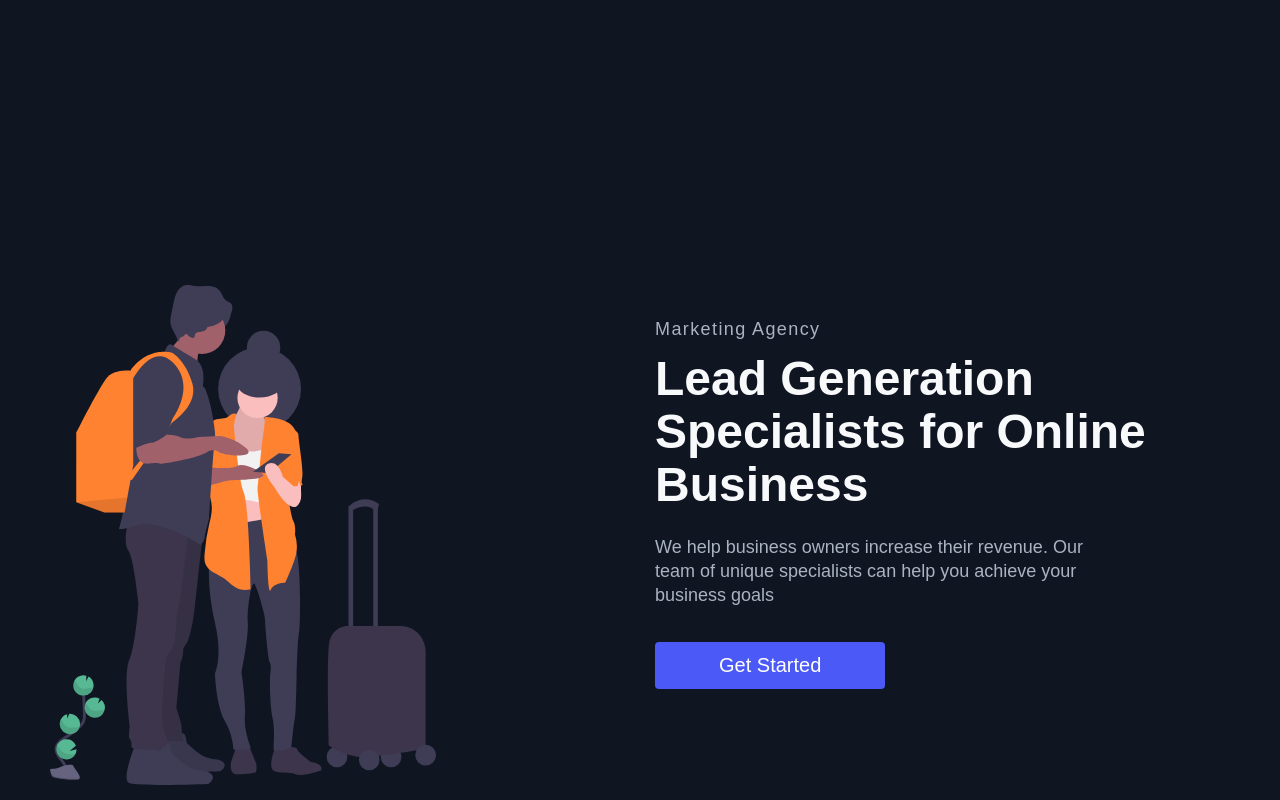
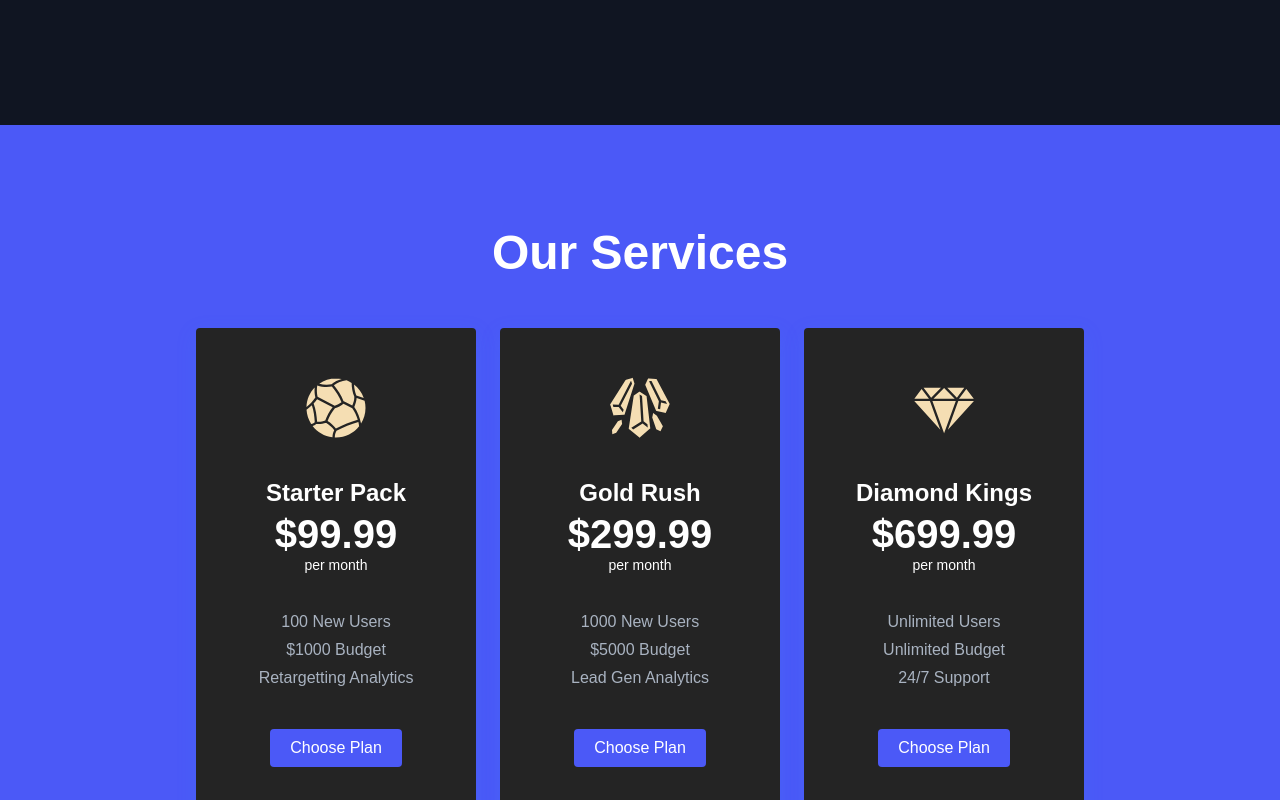
Before and after one commit to danifranklingr/MusicServicesPage, a React (Create React App) app: page / in a window 1280 px wide. Shown: the part 2200-3000 px from the top of the page. Built offline with nearby package versions, Linux system fonts and the light colour scheme.

Commit message:
Pricing Terminado

```diff
--- a/src/components/Pricing/Pricing.elements.js
+++ b/src/components/Pricing/Pricing.elements.js
@@ -58,6 +58,7 @@ export const PricingCard = styled(Link)`
 		transform: scale(1.06);
 		transition: all 0.3s ease-out;
 		color: #1c2237;
+		border: solid 3px wheat;
 	}
 	@media (max-width: 960px){
 		width: 90%;
@@ -79,6 +80,12 @@ export const PricingCardInfo = styled.div`
 
 export const PricingCardIcon = styled.div`
 	margin: 24px 0;
+		color:wheat;
+
+	font-size: 64px;
+	&:hover{
+		color: #4b59f7;
+	}
 `;
 
 export const PricingCardPlan = styled.h3`
--- a/src/components/Pricing/Pricing.js
+++ b/src/components/Pricing/Pricing.js
@@ -1,7 +1,6 @@
 import React from 'react';
 import {Button} from "../../globalStyles";
-import {GiCrystalBars, GiCutDiamond, GiRock} from "react-icons/gi";
-import {IconContext} from "react-icons/lib";
+import {GiCrystalBars, GiCutDiamond, GiStoneSphere} from "react-icons/gi";
 import	{PricingSection, PricingWrapper, PricingHeading, PricingContainer,
 				PricingCard, PricingCardInfo,	PricingCardIcon, PricingCardPlan,
 				PricingCardCost, PricingCardLength, PricingCardFeatures, PricingCardFeature,
@@ -9,9 +8,61 @@ import	{PricingSection, PricingWrapper, PricingHeading, PricingContainer,
 
 function Pricing() {
 	return (
-		<div>
-
-		</div>
+		<PricingSection>
+			<PricingWrapper>
+				<PricingHeading> Our Services </PricingHeading>
+				<PricingContainer>
+					<PricingCard to="/sign-up">
+						<PricingCardInfo>
+							<PricingCardIcon>
+								<GiStoneSphere/>
+							</PricingCardIcon>
+							<PricingCardPlan> Starter Pack </PricingCardPlan>
+							<PricingCardCost> $99.99 </PricingCardCost>
+							<PricingCardLength> per month </PricingCardLength>
+							<PricingCardFeatures>
+								<PricingCardFeature> 100 New Users </PricingCardFeature>
+								<PricingCardFeature> $1000 Budget </PricingCardFeature>
+								<PricingCardFeature> Retargetting Analytics </PricingCardFeature>
+							</PricingCardFeatures>
+							<Button primary> Choose Plan </Button>
+						</PricingCardInfo>
+					</PricingCard>
+					<PricingCard to="/sign-up">
+						<PricingCardInfo>
+							<PricingCardIcon>
+								<GiCrystalBars/>
+							</PricingCardIcon>
+							<PricingCardPlan> Gold Rush </PricingCardPlan>
+							<PricingCardCost> $299.99 </PricingCardCost>
+							<PricingCardLength> per month </PricingCardLength>
+							<PricingCardFeatures>
+								<PricingCardFeature> 1000 New Users </PricingCardFeature>
+								<PricingCardFeature> $5000 Budget </PricingCardFeature>
+								<PricingCardFeature> Lead Gen Analytics </PricingCardFeature>
+							</PricingCardFeatures>
+							<Button primary> Choose Plan </Button>
+						</PricingCardInfo>
+					</PricingCard>
+					<PricingCard to="/sign-up">
+						<PricingCardInfo>
+							<PricingCardIcon>
+								<GiCutDiamond/>
+							</PricingCardIcon>
+							<PricingCardPlan> Diamond Kings </PricingCardPlan>
+							<PricingCardCost> $699.99 </PricingCardCost>
+							<PricingCardLength> per month </PricingCardLength>
+							<PricingCardFeatures>
+								<PricingCardFeature> Unlimited Users </PricingCardFeature>
+								<PricingCardFeature> Unlimited Budget </PricingCardFeature>
+								<PricingCardFeature> 24/7 Support </PricingCardFeature>
+							</PricingCardFeatures>
+							<Button primary> Choose Plan </Button>
+						</PricingCardInfo>
+					</PricingCard>
+				</PricingContainer>
+			</PricingWrapper>
+		</PricingSection>
 	)
 }
 
--- a/src/components/index.js
+++ b/src/components/index.js
@@ -6,3 +6,6 @@ export {default as InfoSection} from "./InfoSection/InfoSection";
 
 export {default as Footer} from "./Footer/Footer";
 // Se repite el export de Footer para buscarlo directamente en la carpeta components.
+
+export {default as Pricing} from "./Pricing/Pricing";
+// Se repite el export de Pricing para buscarlo directamente en la carpeta components.
--- a/src/pages/HomePage/Data.js
+++ b/src/pages/Data.js
@@ -10,7 +10,7 @@ export const homeObjOne = {		// Se arma el objeto que se pasa como prop a la pla
 	description: `We help business owners increase their revenue. Our team of
 						unique specialists can help you achieve your business goals`,
 	buttonLabel: "Get Started",
-	img: require('../../images/WalkInTheCity.svg').default,
+	img: require('../images/WalkInTheCity.svg').default,
 	alt: "ImageDani",
 	start: "",
 }
@@ -27,7 +27,7 @@ export const homeObjTwo = {		// Se arma el objeto que se pasa como prop a la pla
 	description: `We help business owners increase their revenue. Our team of
 						unique specialists can help you achieve your business goals`,
 	buttonLabel: "Get Started",
-	img: require('../../images/ProgrammerScreens.svg').default,
+	img: require('../images/ProgrammerScreens.svg').default,
 	alt: "ImageDani",
 	start: "true",
 }
@@ -44,7 +44,7 @@ export const homeObjThree = {		// Se arma el objeto que se pasa como prop a la p
 	description: `We help business owners increase their revenue. Our team of
 						unique specialists can help you achieve your business goals`,
 	buttonLabel: "Get Started",
-	img: require('../../images/TeacherDesk.svg').default,
+	img: require('../images/TeacherDesk.svg').default,
 	alt: "ImageDani",
 	start: "",
 }
@@ -61,7 +61,7 @@ export const homeObjFour = {		// Se arma el objeto que se pasa como prop a la pl
 	description: `We help business owners increase their revenue. Our team of
 						unique specialists can help you achieve your business goals`,
 	buttonLabel: "Get Started",
-	img: require('../../images/Travelers.svg').default,
+	img: require('../images/Travelers.svg').default,
 	alt: "ImageDani",
 	start: "true",
 }
--- a/src/pages/HomePage/Home.js
+++ b/src/pages/HomePage/Home.js
@@ -1,6 +1,6 @@
 import React from 'react';
-import { InfoSection } from '../../components';
-import {homeObjOne, homeObjTwo, homeObjThree, homeObjFour} from "./Data";
+import {InfoSection, Pricing} from '../../components';
+import {homeObjOne, homeObjTwo, homeObjThree, homeObjFour} from "../Data";
 
 const Home = () => {		// Este componente se inyecta para la ruta raíz "/"
 	return (
@@ -8,6 +8,7 @@ const Home = () => {		// Este componente se inyecta para la ruta raíz "/"
 			<InfoSection {...homeObjOne}/>
 			<InfoSection {...homeObjTwo}/>
 			<InfoSection {...homeObjThree}/>
+			<Pricing/>
 			<InfoSection {...homeObjFour}/>
 		</>										// InfoSection es un Componente reutilizable. Es como una plantilla.
 	)												// Como prop se le pasa la copia de un objeto.
```
Also changed, not shown: src/pages/Products/Products.js (added), src/pages/Services/Services.js (added), src/pages/SignUp/SignUp.js (added), 1 other file (tests, documents, lock files or other folders).
